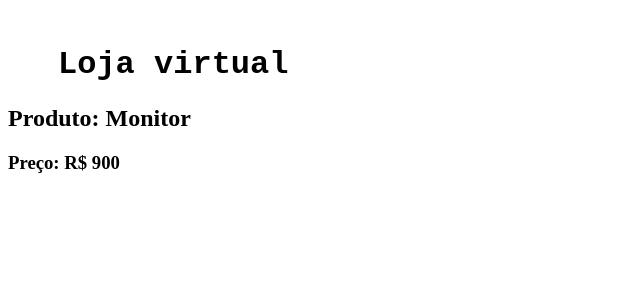
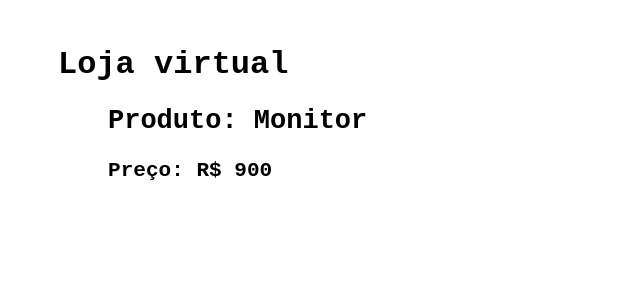
Before and after one commit to emnlfrnds/e-commerce, an Angular app: page / in a window 1280 px wide. Shown: the top 300 px of the page, without its empty margins (0-640 px from the left). Built offline with nearby package versions, Linux system fonts and the light colour scheme.

Commit message:
style(produto.css): adiciona pequeno estilo para exibição do produto

```diff
--- a/src/app/components/produto/produto.css
+++ b/src/app/components/produto/produto.css
@@ -0,0 +1,8 @@
+/* Estilo para página de produto */
+
+div
+{
+  padding-left: 100px;
+  font-family: 'Courier New', monospace;
+  font-size: large;
+}
```
